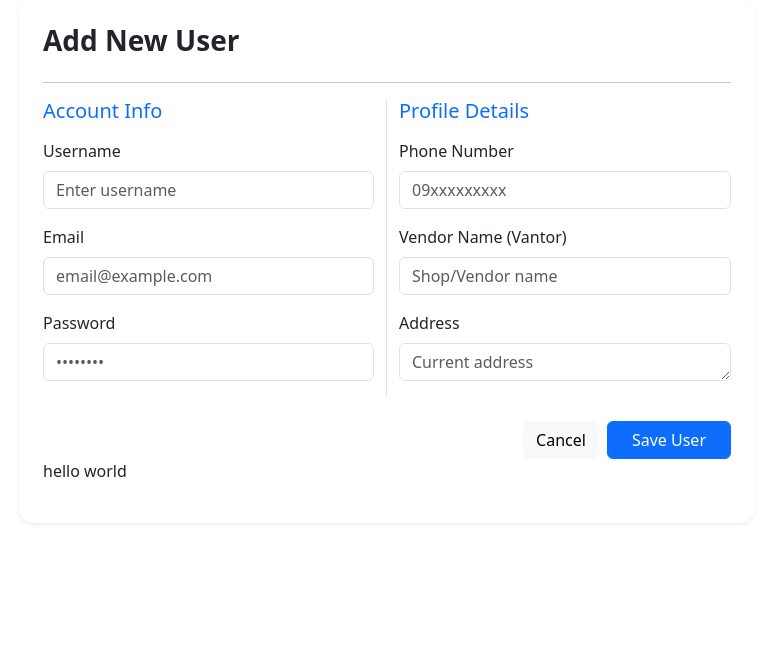
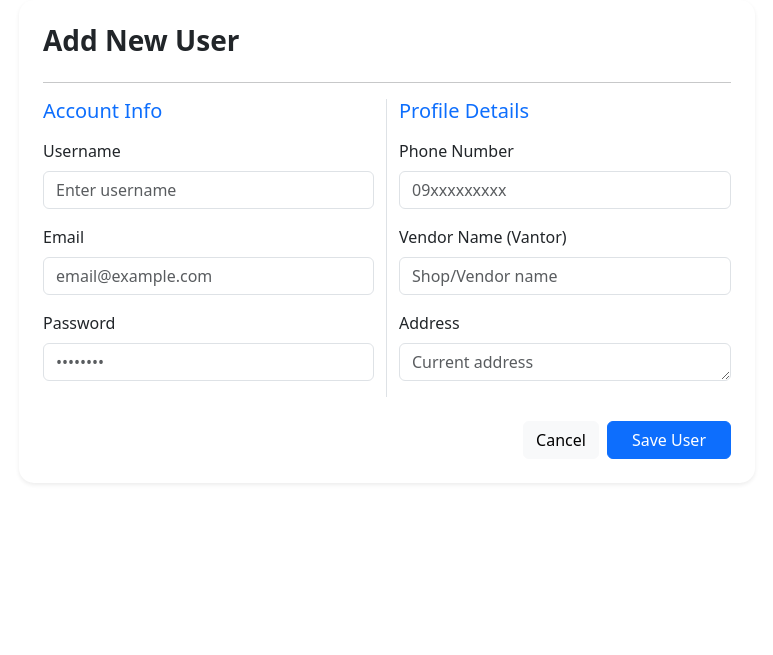
Before and after one commit to EingyinNgon/os, a Django app: template templates/user/add_user.html in a window 1280 px wide. Shown: the top 655 px of the page, without its empty margins (253-1026 px from the left). Run offline with Django 5.2, Linux system fonts and the light colour scheme; the template is opened without the code that fills it, so the values that code supplies are empty.

Commit message:
delete hello world in add_user.html

```diff
--- a/templates/user/add_user.html
+++ b/templates/user/add_user.html
@@ -49,7 +49,7 @@
                     <a href="{% url 'user_list' %}" class="btn btn-light me-2">Cancel</a>
                     <button type="submit" class="btn btn-primary px-4">Save User</button>
                 </div>
-                <p>hello world</p>
+
             </form>
         </div>
     </div>
```
